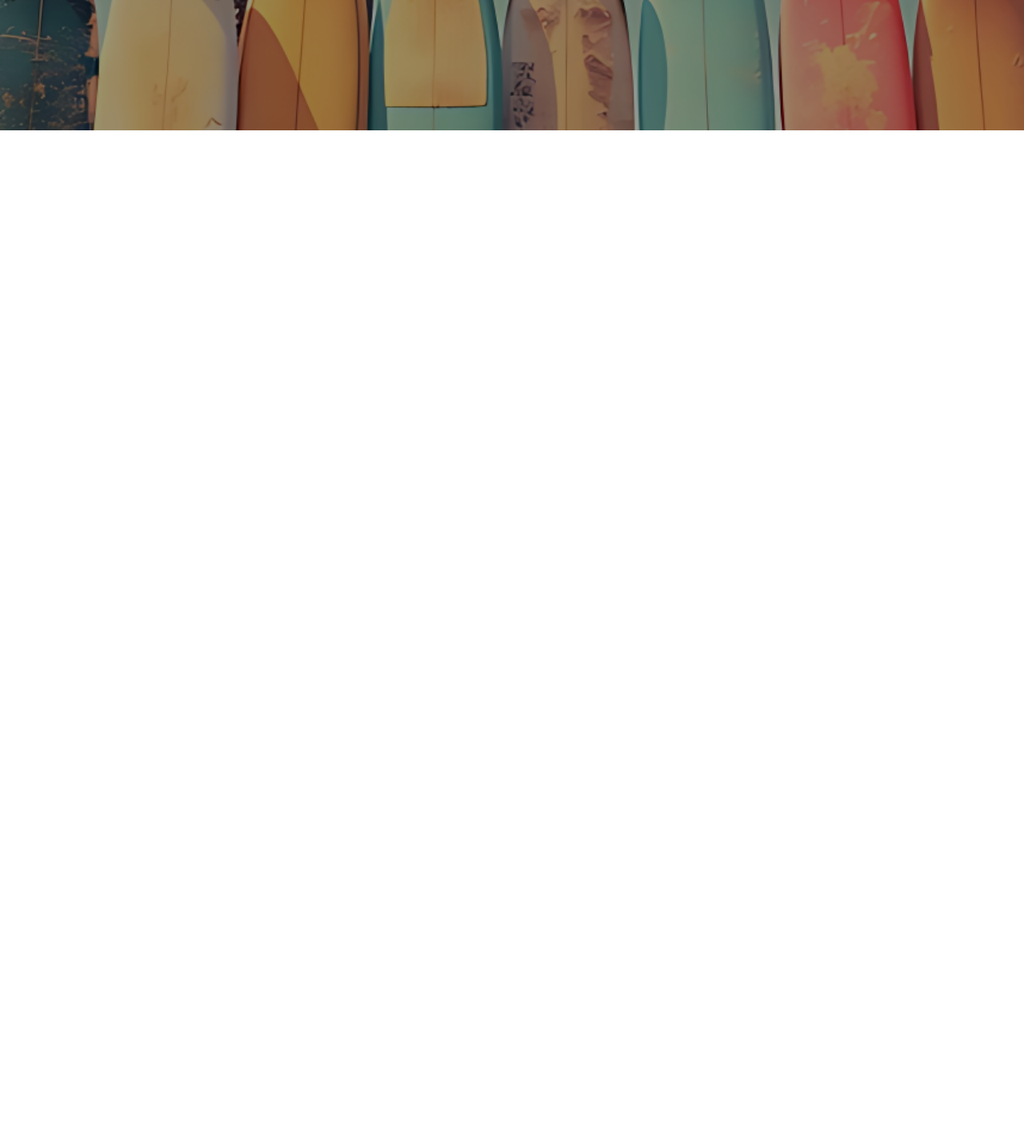
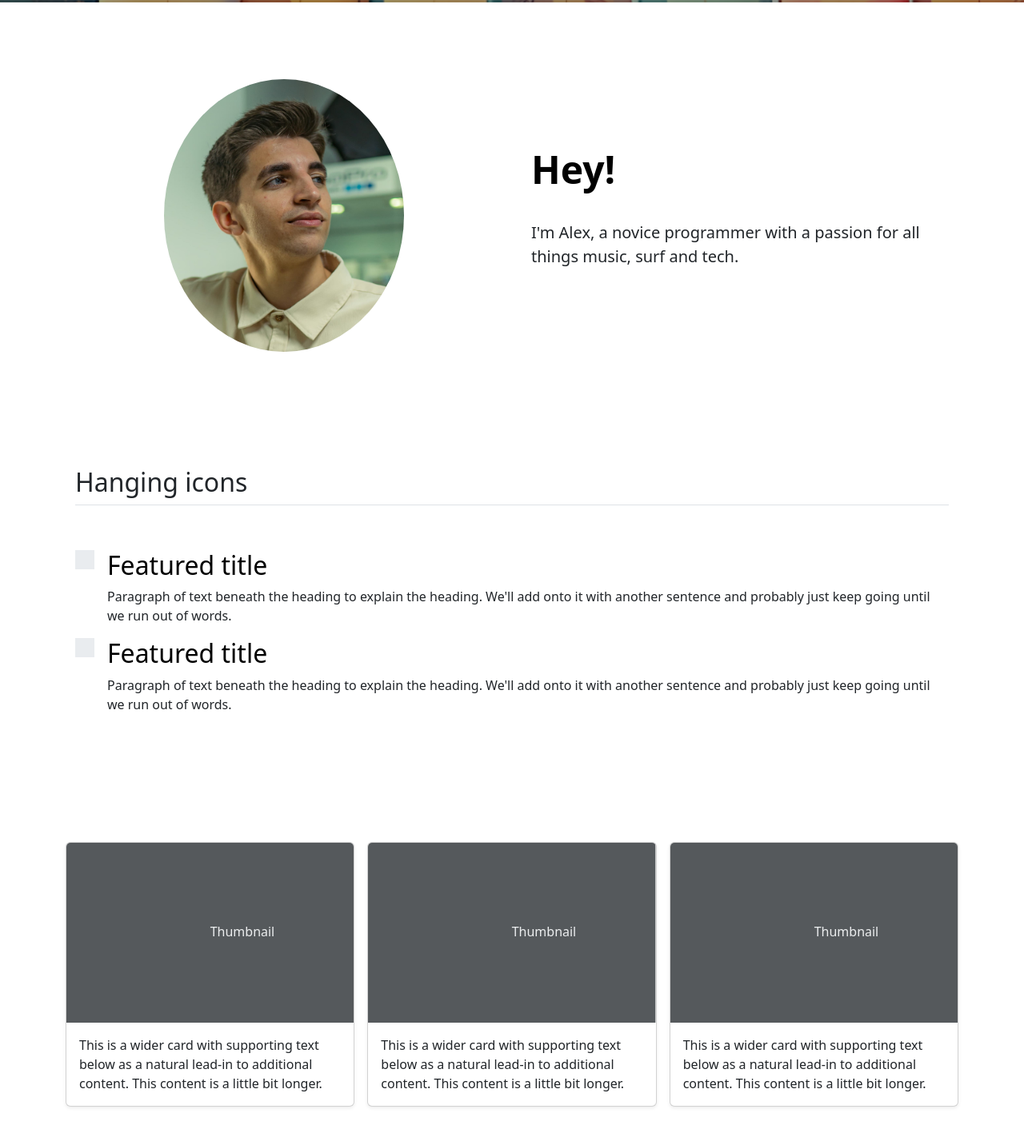
Before and after one commit to AlexandreMSVC/Web-Development-Projects, a plain HTML site: page Capstone Projects/Capstone Project 2/index.html in a window 1280 px wide. Shown: the part 637-2069 px from the top of the page at 80% size. Before the commit the page ends 800 px from the top, so only its background shows below. Drawn offline with nearby package versions, Linux system fonts and the light colour scheme; a web font is replaced by a local one.

Commit message:
updated capstone project 2

```diff
--- a/Capstone Projects/Capstone Project 2/index.html
+++ b/Capstone Projects/Capstone Project 2/index.html
@@ -13,19 +13,86 @@
 <body>
     <section id="introduction">
         <div class="hero-image">
-            <div class="hero-text">
-              <h1 style="font-size:50px">bruh</h1>
-              <h3>bruh</h3>
+          <div class="hero-text">
+            <h1 style="font-size: 100px">I'm Alex</h1>
+            <h3 style="font-size: 50px">a novice programmer</h3>
+          </div>
+        </div>
+
+        <div class="container col-xxl-8 px-4 py-5">
+          <div class="row flex-lg-row align-items-center g-5 py-5">
+            <div class="col-10 col-sm-8 col-lg-6">
+              <img id="profile-pic" src="../Capstone Project 1/WhatsApp Image 2024-10-15 at 00.43.05_523ae98d.jpg" class="d-block mx-lg-auto img-fluid" alt="profile pic" width="300" height="300" loading="lazy">
+            </div>
+            <div class="col-lg-6">
+              <h2 class="display-5 fw-bold text-body-emphasis lh-1 mb-3">Hey!</h2> <br/>
+              <p class="lead">I'm Alex, a novice programmer with a passion for all things music, surf and tech.</p>
             </div>
           </div>
+        </div>
 
     </section>
 
     <section id="resume">
+      <div class="container px-4 py-5" id="hanging-icons">
+        <h2 class="pb-2 border-bottom">Hanging icons</h2>
+        <div class="g-4 py-5 row-cols-1 row-cols-lg-12">
+          <div class="col d-flex align-items-start">
+            <div class="icon-square text-body-emphasis bg-body-secondary d-inline-flex align-items-center justify-content-center fs-4 flex-shrink-0 me-3">
+              <svg class="bi" width="1em" height="1em"><use xlink:href="#toggles2"></use></svg>
+            </div>
+            <div>
+              <h3 class="fs-2 text-body-emphasis">Featured title</h3>
+              <p>Paragraph of text beneath the heading to explain the heading. We'll add onto it with another sentence and probably just keep going until we run out of words.</p>
+            </div>
+          </div>
+          <div class="col d-flex align-items-start">
+            <div class="icon-square text-body-emphasis bg-body-secondary d-inline-flex align-items-center justify-content-center fs-4 flex-shrink-0 me-3">
+              <svg class="bi" width="1em" height="1em"><use xlink:href="#cpu-fill"></use></svg>
+            </div>
+            <div>
+              <h3 class="fs-2 text-body-emphasis">Featured title</h3>
+              <p>Paragraph of text beneath the heading to explain the heading. We'll add onto it with another sentence and probably just keep going until we run out of words.</p>
+            </div>
+          </div>
+
+        </div>
+      </div>
 
     </section>
 
     <section id="example-project">
+      <div class="album py-5">
+        <div class="container">
+
+          <div class="row row-cols-1 row-cols-sm-2 row-cols-md-3 g-3">
+           <div class="col">
+              <div class="card shadow-sm">
+                <svg class="bd-placeholder-img card-img-top" width="100%" height="225" xmlns="http://www.w3.org/2000/svg" role="img" aria-label="Placeholder: Thumbnail" preserveAspectRatio="xMidYMid slice" focusable="false"><title>Placeholder</title><rect width="100%" height="100%" fill="#55595c"></rect><text x="50%" y="50%" fill="#eceeef" dy=".3em">Thumbnail</text></svg>
+                <div class="card-body">
+                  <p class="card-text">This is a wider card with supporting text below as a natural lead-in to additional content. This content is a little bit longer.</p>
+                </div>
+              </div>
+            </div>
+            <div class="col">
+              <div class="card shadow-sm">
+                <svg class="bd-placeholder-img card-img-top" width="100%" height="225" xmlns="http://www.w3.org/2000/svg" role="img" aria-label="Placeholder: Thumbnail" preserveAspectRatio="xMidYMid slice" focusable="false"><title>Placeholder</title><rect width="100%" height="100%" fill="#55595c"></rect><text x="50%" y="50%" fill="#eceeef" dy=".3em">Thumbnail</text></svg>
+                <div class="card-body">
+                  <p class="card-text">This is a wider card with supporting text below as a natural lead-in to additional content. This content is a little bit longer.</p>
+                </div>
+              </div>
+            </div>
+            <div class="col">
+              <div class="card shadow-sm">
+                <svg class="bd-placeholder-img card-img-top" width="100%" height="225" xmlns="http://www.w3.org/2000/svg" role="img" aria-label="Placeholder: Thumbnail" preserveAspectRatio="xMidYMid slice" focusable="false"><title>Placeholder</title><rect width="100%" height="100%" fill="#55595c"></rect><text x="50%" y="50%" fill="#eceeef" dy=".3em">Thumbnail</text></svg>
+                <div class="card-body">
+                  <p class="card-text">This is a wider card with supporting text below as a natural lead-in to additional content. This content is a little bit longer.</p>
+                </div>
+              </div>
+            </div>
+          </div>
+        </div>
+      </div>
 
     </section>
 
@@ -40,6 +107,6 @@
     <section id="footer">
 
     </section>
-
+    <script src="https://cdn.jsdelivr.net/npm/bootstrap@5.3.3/dist/js/bootstrap.bundle.min.js" integrity="sha384-YvpcrYf0tY3lHB60NNkmXc5s9fDVZLESaAA55NDzOxhy9GkcIdslK1eN7N6jIeHz" crossorigin="anonymous"></script>
 </body>
 </html>
--- a/Capstone Projects/Capstone Project 2/style.css
+++ b/Capstone Projects/Capstone Project 2/style.css
@@ -2,10 +2,29 @@ body {
     margin: 0;
   }
 
+  .gradient-background {
+    background: linear-gradient(300deg, #E9C46A, #F4A261, #E76F51);
+    background-size: 180% 180%;
+    animation: gradient-animation 18s ease infinite;
+  }
+
+  @keyframes gradient-animation {
+    0% {
+      background-position: 0% 50%;
+    }
+    50% {
+      background-position: 100% 50%;
+    }
+    100% {
+      background-position: 0% 50%;
+    }
+  }
+
+
   .hero-image {
     background-image: url("./surfboards.png");
     background-color: #cccccc;
-    height: 100vh;
+    height: 80vh;
     background-position: center;
     background-repeat: no-repeat;
     background-size: cover;
@@ -21,3 +40,7 @@ body {
     transform: translate(-50%, -50%);
     color: white;
   }
+
+  #profile-pic {
+    border-radius: 50%;
+  }
```
Also changed, not shown: Capstone Projects/Capstone Project 1/index.html (+1 -1 lines).
